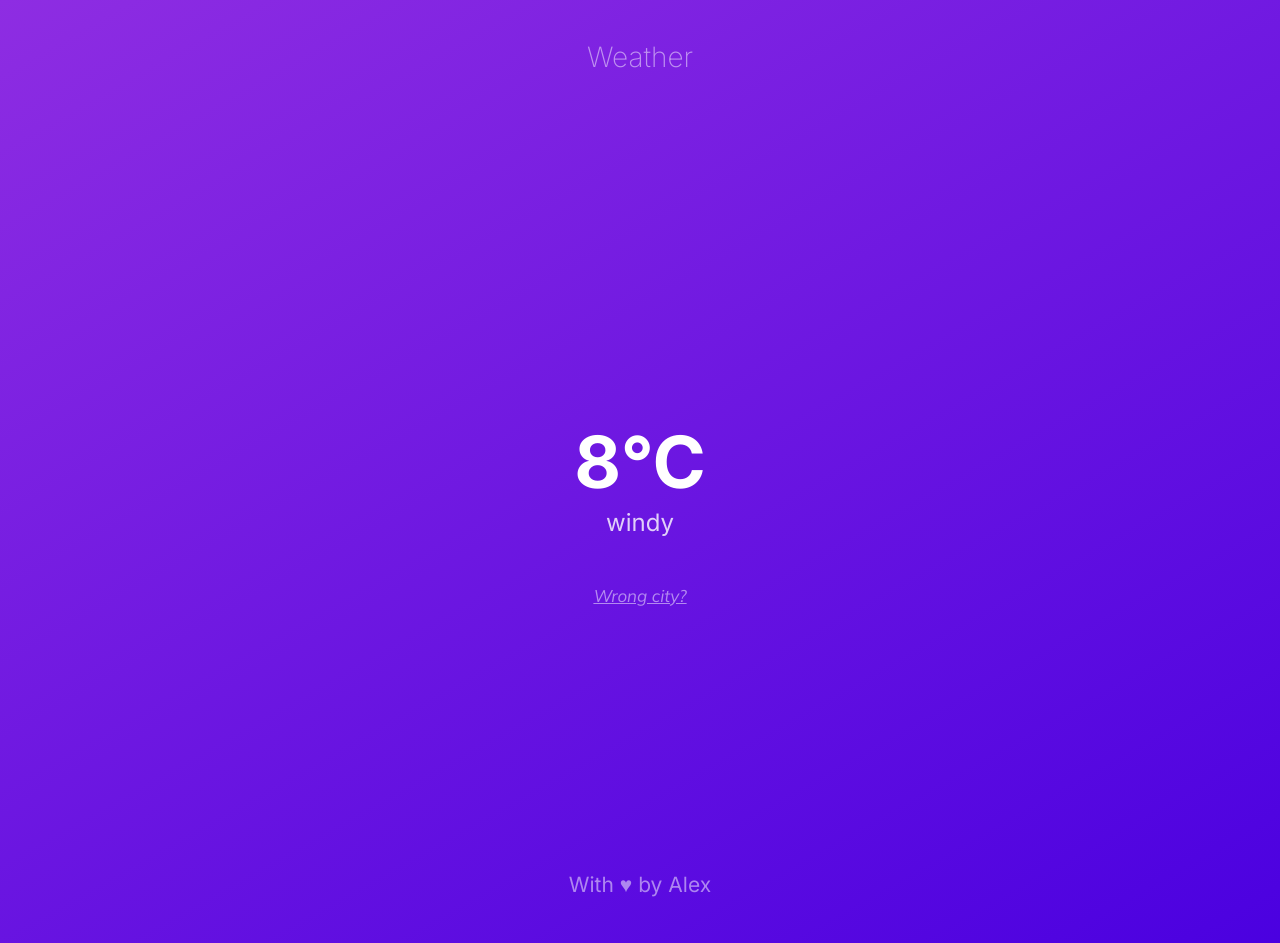
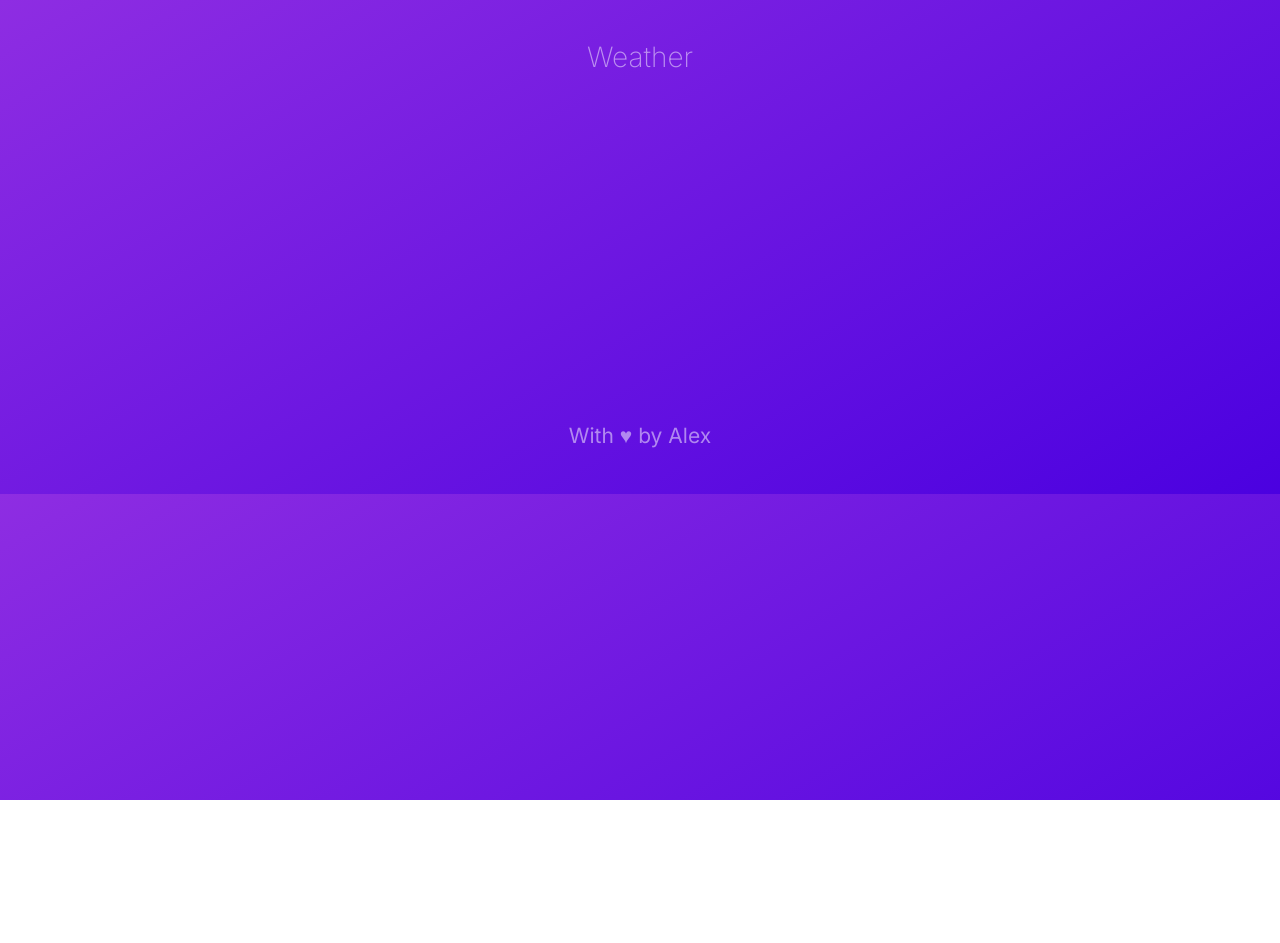
Before and after one commit to AnatolyKostarev/WeatherForecast-JS, a plain HTML site: page index.html in a window 1280 px wide. After the commit the page ends 800 px from the top, so only its background shows below. Drawn offline with Linux system fonts and the light colour scheme.

Commit message:
Delete html component

```diff
--- a/index.html
+++ b/index.html
@@ -17,11 +17,10 @@
     <section class="forecast">
       <div class="container">
         <h1 class="forecast__header">Weather</h1>
-        <p class="forecast_temperature">8&deg;C</p>
-        <p class="forecast__condition">windy</p>
-        <button class="forecast__button" type="submit">Wrong city?</button>
+        <div class="forecast__data js-data"></div>
         <p class="forecast__footer">With &hearts; by Alex</p>
       </div>
     </section>
+    <script type="module" src="/js/main.js"></script>
   </body>
 </html>
```
